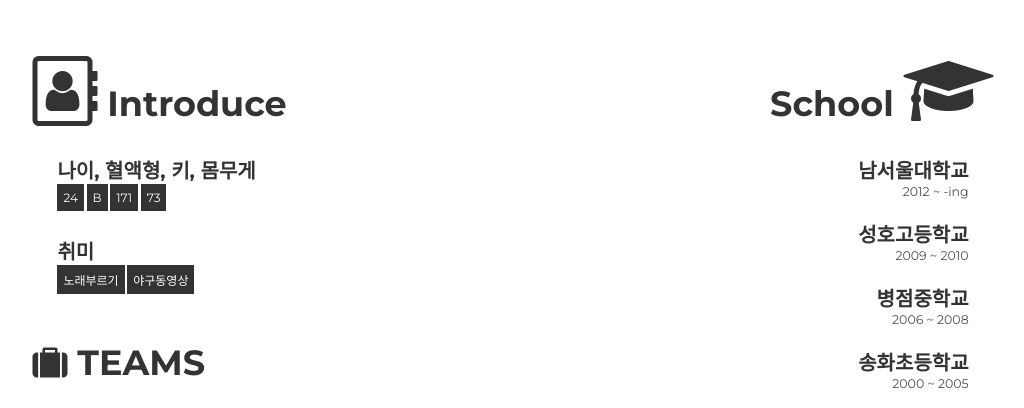
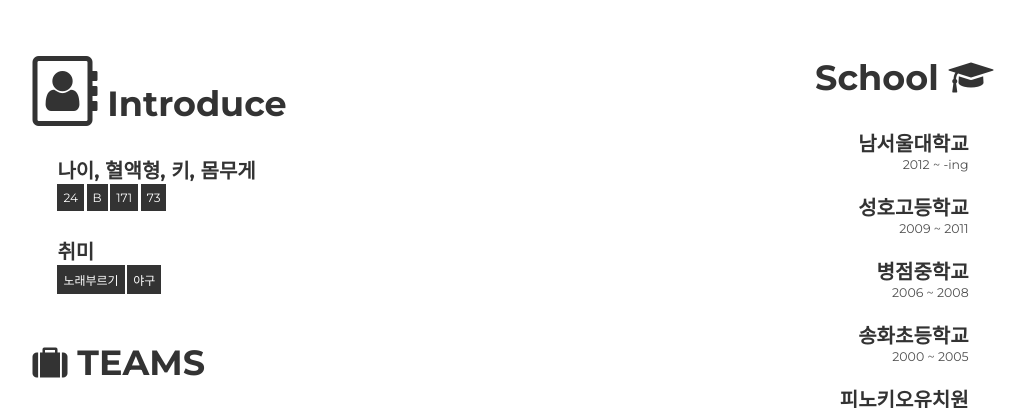
Before and after one commit to giryboi/giryboi.github.io, a plain HTML site: page index.html in a window 1280 px wide. Shown: the part 427-835 px from the top of the page, without its empty margins (127-1151 px from the left). Drawn offline with Linux system fonts and the light colour scheme.

Commit message:
Update index.html

```diff
--- a/index.html
+++ b/index.html
@@ -59,7 +59,7 @@
                 <span class="keywords">73</span>
                 <h3 class="introduce">취미</h3>
                 <span class="keywords">노래부르기</span>
-                <span class="keywords">야구동영상</span>
+                <span class="keywords">야구</span>
 
             </div>
             <br/>
@@ -137,12 +137,12 @@
     </div>
     <div id="right">
         <div id="work">
-            <h2>School <i class="fa fa-graduation-cap fa-2x"></i></h2>
+            <h2>School <i class="fa fa-graduation-cap right" aria-hidden="true"></i></h2>
             <div>
                 <h3>남서울대학교</h3>
                 <h4>2012 ~ -ing</h4>
                 <h3>성호고등학교</h3>
-                <h4>2009 ~ 2010</h4>
+                <h4>2009 ~ 2011</h4>
                 <h3>병점중학교</h3>
                 <h4>2006 ~ 2008</h4>
                 <h3>송화초등학교</h3>
```
